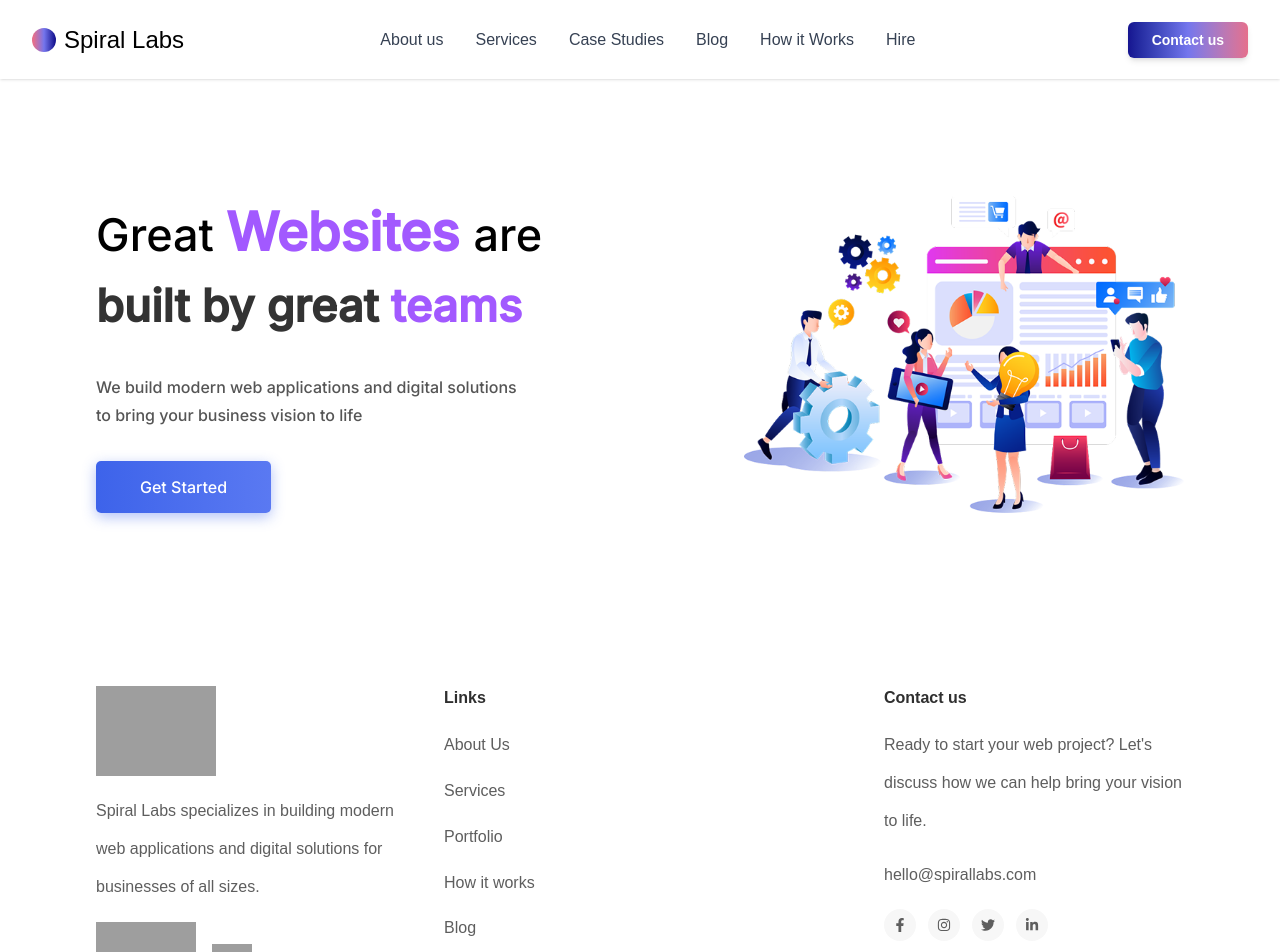
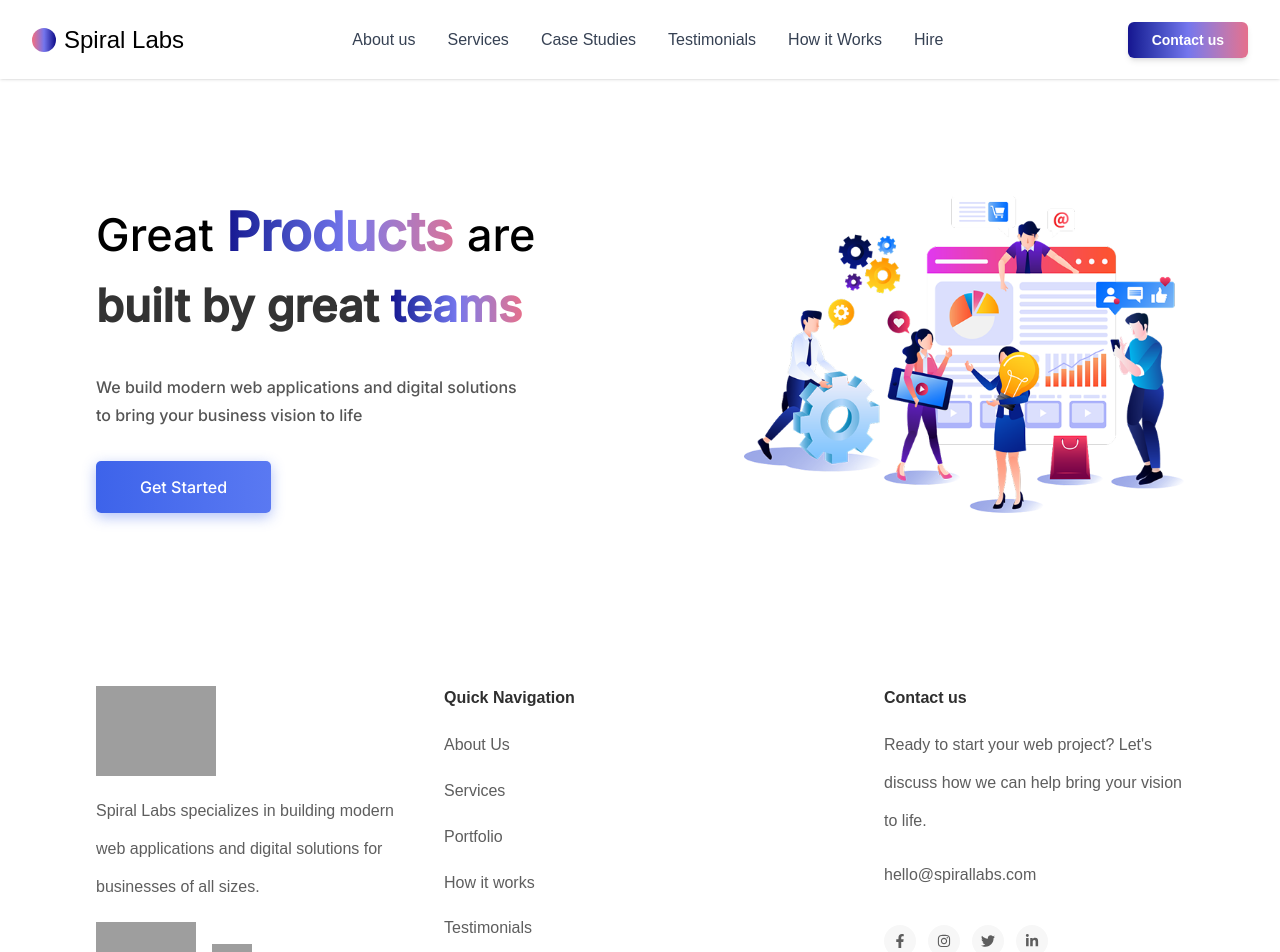
Before and after one commit to Abu-BakarYasir/my-next-app, a Next.js app: page /about in a window 1280 px wide. Shown: the top 952 px of the page. Built offline with nearby package versions, Linux system fonts and the light colour scheme; grey boxes are pictures that could not be loaded; a web font is replaced by a local one.

Commit message:
Navigation improvements

```diff
--- a/app/globals.css
+++ b/app/globals.css
@@ -5,7 +5,7 @@
 /* :root {
 
 } */
-/* styles/globals.css  (or your project’s global stylesheet) */
+/* styles/globals.css  (or your project's global stylesheet) */
 /* @font-face {
   font-family: 'Inspiration';
   src: url('/fonts/Inspiration.woff2') format('woff2'),
@@ -15,7 +15,7 @@
   font-display: swap;
 } */
 
-/* ↓ Tailwind’s directives—keep them after @font-face */
+/* ↓ Tailwind's directives—keep them after @font-face */
 @tailwind base;
 @tailwind components;
 @tailwind utilities;
@@ -38,4 +38,15 @@ body {
   background: var(--background);
   color: var(--foreground);
   font-family: Arial, Helvetica, sans-serif;
+  padding-top: 79px; /* Account for fixed navbar */
 }
+
+/* Smooth scrolling for the entire page */
+html {
+  scroll-behavior: smooth;
+}
+
+/* Offset anchor targets to account for fixed header */
+section {
+  scroll-margin-top: 79px;
+}
--- a/app/page.tsx
+++ b/app/page.tsx
@@ -9,19 +9,40 @@ import ApproachSection from "@/components/ApproachSection";
 import TechStackSection from "@/components/TechStackSection";
 import DevelopmentProcess from "@/components/DevelopmentProcess";
 import HireSection from "@/components/HireSection";
+
 export default function Home() {
   return (
-    <div >
+    <div>
+      <section id="about">
         <AboutBody />
+      </section>
+      <section id="services">
         <ServicesBlock />
+      </section>
+      <section id="about-us">
         <Trustus />
+      </section>
+      <section id="testimonials">
         <Testimonials />
+      </section>
+      <section id="case-studies">
         <CaseStudies />
+      </section>
+      <section id="team">
         <TeamSection />
+      </section>
+      <section id="approach">
         <ApproachSection />
+      </section>
+      <section id="tech-stack">
         <TechStackSection />
+      </section>
+      <section id="how-it-works">
         <DevelopmentProcess />
+      </section>
+      <section id="hire">
         <HireSection />
+      </section>
     </div>
   );
 }
--- a/components/Aboutbody.tsx
+++ b/components/Aboutbody.tsx
@@ -10,8 +10,8 @@ function AboutBody() {
             Great{' '}
           </span>
 
-          <span className="text-3xl sm:text-4xl md:text-5xl lg:text-[53px] leading-tight lg:leading-[71px] font-extrabold text-[#A259FF] font-[Inter,sans-serif]">
-            Websites{' '}
+          <span className="text-3xl sm:text-4xl md:text-5xl lg:text-[53px] leading-tight lg:leading-[71px] font-extrabold bg-gradient-to-r from-[#161490] via-[#7476ED] to-[#E56F8C] bg-clip-text text-transparent font-[Inter,sans-serif]">
+            Products{' '}
           </span>
 
           <span className="text-2xl sm:text-3xl md:text-4xl lg:text-[45px] leading-tight lg:leading-[71px] font-light text-black font-[Inter,sans-serif]">
@@ -20,7 +20,7 @@ function AboutBody() {
 
           <span className="block text-2xl sm:text-3xl md:text-4xl lg:text-[45px] leading-tight lg:leading-[71px] font-extrabold text-[#333] font-[Inter,sans-serif]">
             built by great{' '}
-            <span className="text-[#A259FF]">teams</span>
+            <span className="bg-gradient-to-r from-[#161490] via-[#7476ED] to-[#E56F8C] bg-clip-text text-transparent">teams</span>
           </span>
         </h1>
 
--- a/components/Footer.tsx
+++ b/components/Footer.tsx
@@ -3,12 +3,41 @@ import React from 'react';
 import { FaFacebookF, FaInstagram, FaTwitter, FaLinkedinIn } from 'react-icons/fa';
 
 const Footer = () => {
+  const scrollToSection = (sectionId: string) => {
+    const element = document.getElementById(sectionId);
+    if (element) {
+      element.scrollIntoView({
+        behavior: 'smooth',
+        block: 'start'
+      });
+    }
+  };
+
+  const scrollToTop = () => {
+    window.scrollTo({
+      top: 0,
+      behavior: 'smooth'
+    });
+  };
+
+  const footerLinks = [
+    { text: 'About Us', action: () => scrollToSection('about-us') },
+    { text: 'Services', action: () => scrollToSection('services') },
+    { text: 'Portfolio', action: () => scrollToSection('case-studies') },
+    { text: 'How it works', action: () => scrollToSection('how-it-works') },
+    { text: 'Testimonials', action: () => scrollToSection('testimonials') },
+    { text: 'Contact', action: () => scrollToSection('hire') },
+    { text: 'Back to Top', action: scrollToTop },
+  ];
+
   return (
     <footer className="w-full bg-white px-4 sm:px-8 md:px-16 lg:px-24 py-8 sm:py-12 lg:py-14 text-sm text-[#5E5E5E] font-[Poppins,sans-serif]">
       <div className="max-w-[1440px] mx-auto">
         <div className="flex flex-col lg:flex-row justify-between gap-8 lg:gap-12 mb-8 lg:mb-12">
           <div className="flex-1 max-w-[300px] space-y-3 sm:space-y-4 text-center lg:text-left">
-            <img src="/logo.png" alt="Spiral Labs Logo" className="w-[100px] sm:w-[120px] h-auto mx-auto lg:mx-0" />
+            <button onClick={scrollToTop} className="inline-block">
+              <img src="/logo.png" alt="Spiral Labs Logo" className="w-[100px] sm:w-[120px] h-auto mx-auto lg:mx-0 hover:opacity-80 transition-opacity" />
+            </button>
             <p className="text-[#5E5E5E] font-normal text-sm sm:text-base lg:text-[16px] leading-relaxed lg:leading-[236%] tracking-normal">
               Spiral Labs specializes in building modern web applications and digital solutions for businesses of all sizes.
             </p>
@@ -19,22 +48,16 @@ const Footer = () => {
           </div>
 
           <div className="flex-1 space-y-2 sm:space-y-3 text-center lg:text-left">
-            <h4 className="text-[#2F2F2F] font-semibold text-sm sm:text-base lg:text-[16px] mb-3 sm:mb-4">Links</h4>
+            <h4 className="text-[#2F2F2F] font-semibold text-sm sm:text-base lg:text-[16px] mb-3 sm:mb-4">Quick Navigation</h4>
             <ul className="space-y-1 sm:space-y-2">
-              {[
-                'About Us',
-                'Services',
-                'Portfolio',
-                'How it works',
-                'Blog',
-                'Contact',
-                'Privacy Policy',
-              ].map((text, i) => (
-                <li
-                  key={i}
-                  className="font-normal text-sm sm:text-base lg:text-[16px] leading-relaxed lg:leading-[236%] tracking-normal text-[#5E5E5E] hover:text-[#D100E0] transition-colors cursor-pointer"
-                >
-                  {text}
+              {footerLinks.map((link, i) => (
+                <li key={i}>
+                  <button
+                    onClick={link.action}
+                    className="font-normal text-sm sm:text-base lg:text-[16px] leading-relaxed lg:leading-[236%] tracking-normal text-[#5E5E5E] hover:text-[#D100E0] transition-colors cursor-pointer text-left w-full"
+                  >
+                    {link.text}
+                  </button>
                 </li>
               ))}
             </ul>
@@ -45,14 +68,18 @@ const Footer = () => {
             <p className="font-normal text-sm sm:text-base lg:text-[16px] leading-relaxed lg:leading-[236%] tracking-normal text-[#5E5E5E]">
               Ready to start your web project? Let's discuss how we can help bring your vision to life.
             </p>
-            <p className="font-normal text-sm sm:text-base lg:text-[16px] leading-relaxed lg:leading-[236%] tracking-normal text-[#5E5E5E]">
+            <button
+              onClick={() => scrollToSection('hire')}
+              className="font-normal text-sm sm:text-base lg:text-[16px] leading-relaxed lg:leading-[236%] tracking-normal text-[#5E5E5E] hover:text-[#D100E0] transition-colors cursor-pointer"
+            >
               hello@spirallabs.com
-            </p>
+            </button>
             <div className="flex gap-2 sm:gap-3 justify-center lg:justify-start mt-3 sm:mt-4">
               {[FaFacebookF, FaInstagram, FaTwitter, FaLinkedinIn].map((Icon, index) => (
                 <button
                   key={index}
                   className="w-6 h-6 sm:w-8 sm:h-8 rounded-full bg-[#F7F7F7] flex items-center justify-center text-[#5E5E5E] hover:text-white hover:bg-[#D100E0] transition"
+                  aria-label={`Social media link ${index + 1}`}
                 >
                   <Icon size={12} className="sm:w-[14px] sm:h-[14px]" />
                 </button>
--- a/components/Navbar.tsx
+++ b/components/Navbar.tsx
@@ -6,8 +6,19 @@ import React, { useState } from 'react';
 export default function Navbar() {
   const [isMenuOpen, setIsMenuOpen] = useState(false);
 
+  const scrollToSection = (sectionId: string) => {
+    const element = document.getElementById(sectionId);
+    if (element) {
+      element.scrollIntoView({
+        behavior: 'smooth',
+        block: 'start'
+      });
+      setIsMenuOpen(false); // Close mobile menu after clicking
+    }
+  };
+
   return (
-    <header className="w-full bg-white shadow-sm">
+    <header className="w-full bg-white shadow-sm fixed top-0 left-0 right-0 z-50">
       {/* Outer wrapper keeps the bar exactly 79 px tall */}
       <nav className="mx-auto flex h-[79px] max-w-7xl items-center justify-between px-4 sm:px-6 md:px-8">
         {/* ------------ Brand (gradient badge + word‑mark) ------------ */}
@@ -41,55 +52,70 @@ export default function Navbar() {
         {/* ------------------------- Menu -------------------------- */}
         <ul className={`${isMenuOpen ? 'flex' : 'hidden'} md:flex absolute md:relative top-[79px] md:top-0 left-0 md:left-auto w-full md:w-auto bg-white md:bg-transparent shadow-lg md:shadow-none flex-col md:flex-row items-start md:items-center gap-4 md:gap-8 p-4 md:p-0 text-sm sm:text-base lg:text-[16px] leading-[25px] font-medium text-gray-700 z-50`}>
           <li>
-            <Link href="/about" className="block py-2 md:py-0 transition hover:text-[#161490]">
+            <button
+              onClick={() => scrollToSection('about-us')}
+              className="block py-2 md:py-0 transition hover:text-[#161490] cursor-pointer"
+            >
               About&nbsp;us
-            </Link>
+            </button>
           </li>
           <li>
-            <Link href="/services" className="block py-2 md:py-0 transition hover:text-[#161490]">
+            <button
+              onClick={() => scrollToSection('services')}
+              className="block py-2 md:py-0 transition hover:text-[#161490] cursor-pointer"
+            >
               Services
-            </Link>
+            </button>
           </li>
           <li>
-            <Link
-              href="/case-studies"
-              className="block py-2 md:py-0 transition hover:text-[#161490]"
+            <button
+              onClick={() => scrollToSection('case-studies')}
+              className="block py-2 md:py-0 transition hover:text-[#161490] cursor-pointer"
             >
               Case&nbsp;Studies
-            </Link>
+            </button>
           </li>
           <li>
-            <Link href="/blog" className="block py-2 md:py-0 transition hover:text-[#161490]">
-              Blog
-            </Link>
+            <button
+              onClick={() => scrollToSection('testimonials')}
+              className="block py-2 md:py-0 transition hover:text-[#161490] cursor-pointer"
+            >
+              Testimonials
+            </button>
           </li>
           <li>
-            <Link href="/how-it-works" className="block py-2 md:py-0 transition hover:text-[#161490]">
+            <button
+              onClick={() => scrollToSection('how-it-works')}
+              className="block py-2 md:py-0 transition hover:text-[#161490] cursor-pointer"
+            >
               How&nbsp;it&nbsp;Works
-            </Link>
+            </button>
           </li>
           <li>
-            <Link href="/hire" className="block py-2 md:py-0 transition hover:text-[#161490]">
+            <button
+              onClick={() => scrollToSection('hire')}
+              className="block py-2 md:py-0 transition hover:text-[#161490] cursor-pointer"
+            >
               Hire
-            </Link>
+            </button>
           </li>
           <li className="md:hidden w-full">
-            <Link
-              href="/contact"
+            <button
+              onClick={() => scrollToSection('hire')}
               className="block w-full text-center rounded-md bg-gradient-to-r from-[#161490] via-[#7476ED] to-[#E56F8C] px-6 py-3 text-sm font-semibold text-white shadow-md transition hover:brightness-110"
             >
               Contact&nbsp;us
-            </Link>
+            </button>
           </li>
         </ul>
 
         {/* -------------------- Gradient CTA button -------------------- */}
-        <Link
-          href="/contact"
+        <button
+          onClick={() => scrollToSection('hire')}
           className="hidden md:inline-block ml-4 rounded-md bg-gradient-to-r from-[#161490] via-[#7476ED] to-[#E56F8C] px-4 lg:px-6 py-2 text-xs sm:text-sm font-semibold text-white shadow-md transition hover:brightness-110"
         >
           Contact&nbsp;us
-        </Link>
+        </button>
       </nav>
     </header>
   );
--- a/components/ServicesBlock.tsx
+++ b/components/ServicesBlock.tsx
@@ -65,7 +65,7 @@ const ServicesBlock: React.FC = () => {
   }
 
   return (
-    <div className="bg-[#E7DAED] font-[Inter,sans-serif] py-8 sm:py-12 lg:py-16 text-center overflow-hidden">
+    <div className="bg-[#EEF6FF] font-[Inter,sans-serif] py-8 sm:py-12 lg:py-16 text-center overflow-hidden">
       <h2 className="text-lg sm:text-xl lg:text-2xl font-bold mb-6 sm:mb-8 lg:mb-12 leading-tight px-4">Services we offer</h2>
 
       <div className="relative overflow-hidden w-full px-4 sm:px-8">
--- a/components/testimonials.tsx
+++ b/components/testimonials.tsx
@@ -7,7 +7,7 @@ export default function Testimonials() {
   return (
     <div className="flex flex-col items-center justify-center min-h-screen bg-gray-50 px-4 sm:px-8 md:px-16 lg:px-24 py-8 sm:py-12 md:py-16 lg:py-20">
       <h2 className="text-2xl sm:text-3xl md:text-4xl lg:text-4xl font-bold text-gray-800 mb-4 sm:mb-6 lg:mb-8 text-center leading-tight">
-        Why clients love <br className="hidden sm:block" /><span className="text-purple-600">working with us</span>
+        Why clients love <br className="hidden sm:block" /><span className="bg-gradient-to-r from-[#161490] via-[#7476ED] to-[#E56F8C] bg-clip-text text-transparent">working with us</span>
       </h2>
       <div className="relative text-center max-w-2xl mx-auto mb-6 sm:mb-8 lg:mb-12">
         <p className="text-gray-600 italic text-sm sm:text-base lg:text-lg mb-3 sm:mb-4 lg:mb-6 leading-relaxed px-4">
```
Lines whose indentation alone changed are shown as unchanged.
